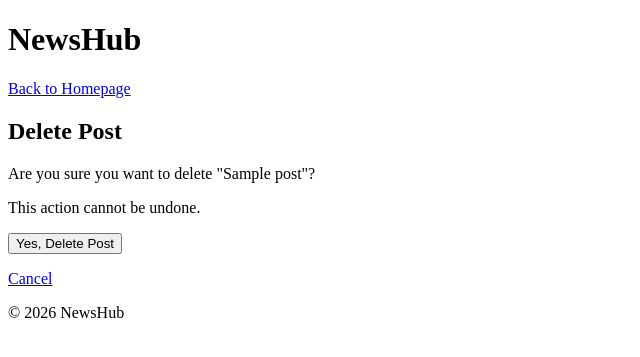
After one commit to CMQ1996/PP4-, a Django app: page /post/1/delete/ in a window 1280 px wide. The commit adds this page. Shown: the top 357 px of the page, without its empty margins (0-640 px from the left). Run offline with Django 5.2, Linux system fonts and the light colour scheme; a user stored in the database is signed in; tables that the repository leaves empty hold one stand-in row (values such as "Sample post").

Commit message:
Add delete post functionality

```diff
--- /dev/null
+++ b/news/templates/news/post_confirm_delete.html
@@ -0,0 +1,46 @@
+
+<!DOCTYPE html>
+<html lang="en">
+<head>
+    <meta charset="UTF-8">
+    <meta name="viewport" content="width=device-width, initial-scale=1.0">
+    <title>Delete Post | NewsHub</title>
+</head>
+<body>
+
+    <header>
+        <h1>NewsHub</h1>
+        <a href="{% url 'post_list' %}">Back to Homepage</a>
+    </header>
+
+    <main>
+        <h2>Delete Post</h2>
+
+        <p>
+            Are you sure you want to delete
+            "{{ post.title }}"?
+        </p>
+
+        <p>This action cannot be undone.</p>
+
+        <form method="POST">
+            {% csrf_token %}
+
+            <button type="submit">
+                Yes, Delete Post
+            </button>
+        </form>
+
+        <p>
+            <a href="{% url 'post_detail' post.pk %}">
+                Cancel
+            </a>
+        </p>
+    </main>
+
+    <footer>
+        <p>&copy; 2026 NewsHub</p>
+    </footer>
+
+</body>
+</html>
--- a/news/templates/news/post_detail.html
+++ b/news/templates/news/post_detail.html
@@ -28,6 +28,12 @@
                 <a href="{% url 'post_edit' post.pk %}">
                     Edit Post
                 </a>
+
+                |
+
+                <a href="{% url 'post_delete' post.pk %}">
+                    Delete Post
+                </a>
             {% endif %}
         </article>
     </main>
--- a/news/urls.py
+++ b/news/urls.py
@@ -1,4 +1,3 @@
-
 
 from django.urls import path
 from . import views
@@ -8,5 +7,6 @@ urlpatterns = [
     path('', views.post_list, name='post_list'),
     path('post/create/', views.post_create, name='post_create'),
     path('post/<int:pk>/edit/', views.post_edit, name='post_edit'),
+    path('post/<int:pk>/delete/', views.post_delete, name='post_delete'),
     path('post/<int:pk>/', views.post_detail, name='post_detail'),
 ]
--- a/news/views.py
+++ b/news/views.py
@@ -53,3 +53,23 @@ def post_edit(request, pk):
         form = PostForm(instance=post)
 
     return render(request, 'news/post_form.html', {'form': form})
+
+
+@login_required
+def post_delete(request, pk):
+    post = get_object_or_404(Post, pk=pk)
+
+    if post.author != request.user:
+        return HttpResponseForbidden(
+            "You do not have permission to delete this post."
+        )
+
+    if request.method == 'POST':
+        post.delete()
+        return redirect('post_list')
+
+    return render(
+        request,
+        'news/post_confirm_delete.html',
+        {'post': post}
+    )
```
